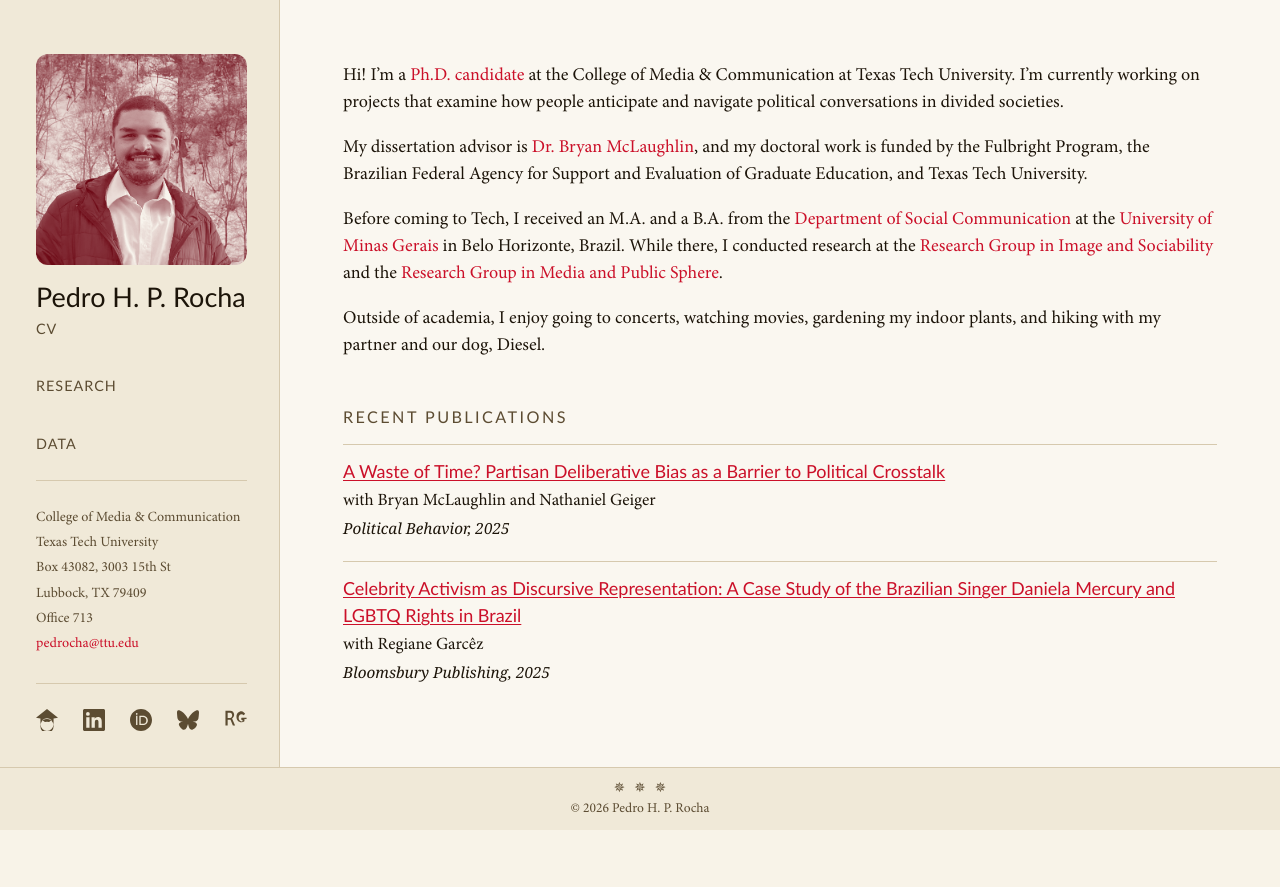
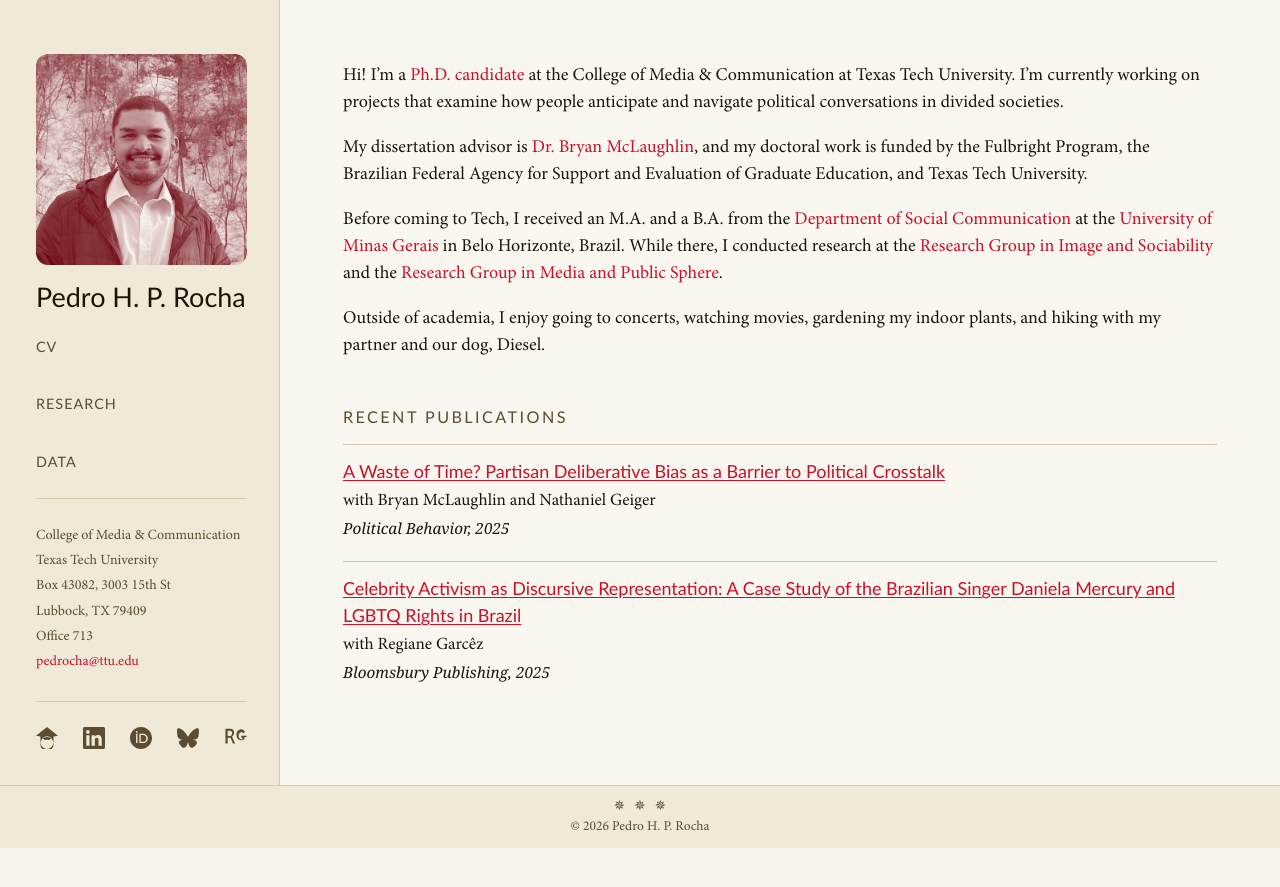
Before and after one commit to pedrohprocha/pedrohprocha.github.io, a Jekyll site: the page built from index.md, in a window 1280 px wide. Shown: the top 887 px of the page. Built offline with Jekyll 4.4.1, drawn with Linux system fonts in a browser that asks for light colours; some web fonts are replaced.

Commit message:
Add explicit margin-top to sidebar nav for name separation
Co-Authored-By: Claude Sonnet 4.6 <noreply@anthropic.com>

```diff
--- a/assets/css/main.css
+++ b/assets/css/main.css
@@ -335,7 +335,7 @@ h3 {
     color: var(--muted);
     font-style: italic;
     margin-top: 0;
-    margin-bottom: 2rem;
+    margin-bottom: 1.2rem;
 }
 
 .headshot-sm {
@@ -369,6 +369,7 @@ h3 {
     display: flex;
     flex-direction: column;
     gap: 2rem;
+    margin-top: 1.2rem;
 }
 
 .sidebar nav a {
```
